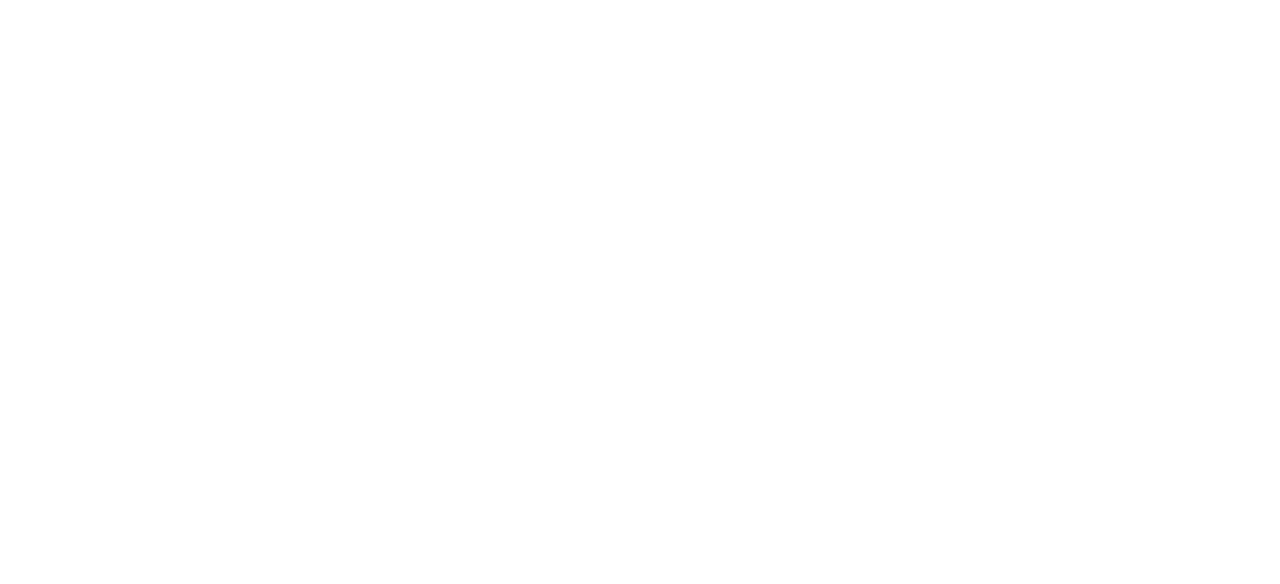
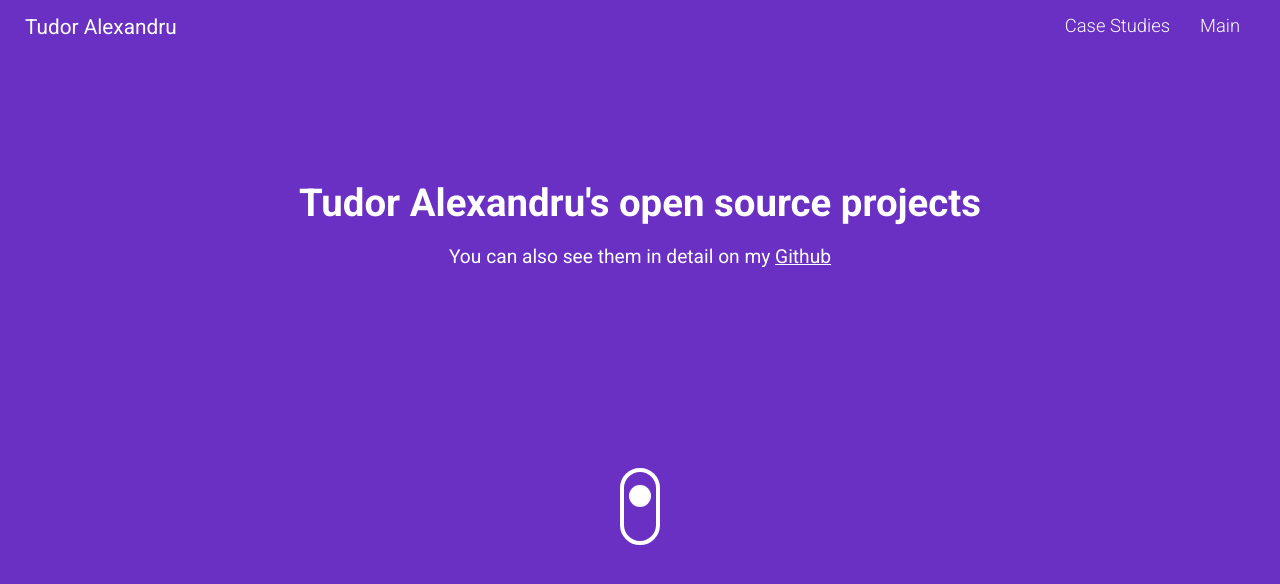
Before and after one commit to tudorale/portfolio-nextjs, a Next.js app: page /open-source in a window 1280 px wide. Shown: the top 584 px of the page. Built offline with nearby package versions, Linux system fonts and the light colour scheme.

Commit message:
making navbar dynamic, removing unused code, intialize open source page

```diff
--- a/components/Nav/Navbar.js
+++ b/components/Nav/Navbar.js
@@ -1,16 +1,32 @@
 import Link from "next/link"
 import styles from "./Navbar.module.css";
 
-function Navbar() {
+function Navbar({type}) {
 
     return (
         <div className={styles.navbar}>
             <h1><Link href="/">Tudor Alexandru</Link></h1>
-            <ul>
-                <li><Link href="/open-source">Open Source Projects</Link></li>
-                <li><Link href="/case-studies">Case Studies</Link></li>
-                <li><Link href="#contact">Hire Me</Link></li>
-            </ul>
+            {type === "main" &&
+                <ul>
+                    <li><Link href="/open-source">Open Source Projects</Link></li>
+                    <li><Link href="/case-studies">Case Studies</Link></li>
+                    <li><Link href="#contact">Hire Me</Link></li>
+                </ul>
+            }
+
+            {type === "open-source" &&
+                <ul>
+                    <li><Link href="/case-studies">Case Studies</Link></li>
+                    <li><Link href="/">Main</Link></li>
+                </ul>
+            }
+
+            {type === "case-studies" &&
+                <ul>
+                    <li><Link href="/open-source">Open Source Projects</Link></li>
+                    <li><Link href="/">Main</Link></li>
+                </ul>
+            }
         </div>
     )
 }
--- a/pages/index.js
+++ b/pages/index.js
@@ -42,7 +42,7 @@
       </Head>
 
       <div className={styles.hero}>
-        <Navbar/>
+        <Navbar type="main"/>
 
         <div className={styles.content}>
           <div className={styles.left}>
--- a/pages/open-source.js
+++ b/pages/open-source.js
@@ -1,10 +1,61 @@
 import styles from "../styles/OpenSource.module.css";
+import Nav from "../components/Nav/Navbar";
+import Head from "next/head";
+import Link from "next/link";
 
 function opensource() {
     return (
-        <div>
+        <>
+            <Nav type="open-source" />
+            <Head>
+                <title>Tudor Alexandru - Open Source Projects</title>
+            </Head>
+            <div className={styles.openSource}>
+                <div className={styles.hero}>
+                    <h1>Tudor Alexandru&apos;s open source projects</h1>
+                    <p>You can also see them in detail on my <Link href="https://github.com/tudorale"><a target="_blank">Github</a></Link></p>
+                    <svg
+                        className={styles.scroll}
+                        width="40"
+                        height="77"
+                        viewBox="0 0 40 77"
+                        >
+                        <g id="scrollCircle" transform="translate(-253 -787)">
+                            <g
+                            id="Rectangle_12"
+                            transform="translate(253 787)"
+                            fill="none"
+                            stroke="#fff"
+                            strokeWidth="4"
+                            >
+                            <rect width="40" height="77" rx="20" stroke="none"></rect>
+                            <rect
+                                x="2"
+                                y="2"
+                                width="36"
+                                height="73"
+                                rx="18"
+                                fill="none"
+                            ></rect>
+                            </g>
+                            <circle
+                            className={styles.circle}
+                            id="Ellipse_1"
+                            cx="11"
+                            cy="11"
+                            r="11"
+                            transform="translate(262 798)"
+                            fill="#fff"
+                            ></circle>
+                        </g>
+                        </svg>
+                </div>
+            </div>
 
-        </div>
+            <div className={styles.openSourceContent}>
+
+            </div>
+        </>
     )
 }
 
--- a/styles/Home.module.css
+++ b/styles/Home.module.css
@@ -111,7 +111,3 @@
     position: relative;
     top: 50px;
 }
-
-.imageWrapper{
-
-}
--- a/styles/OpenSource.module.css
+++ b/styles/OpenSource.module.css
@@ -0,0 +1,46 @@
+.openSource .hero{
+    width: 100%;
+    position: absolute;
+    top: 0;
+    z-index: -1;
+    height: 100vh;
+    background: var(--main-color);
+    text-align: center;
+    color: white;
+}
+
+.openSource .hero h1{
+    position: relative;
+    top: 180px;
+    font-size: 2.4rem;
+}
+
+.openSource .hero p{
+    position: relative;
+    top: 200px;
+    font-size: 1.2rem;
+}
+
+.openSource .hero p a{
+    text-decoration: underline;
+}
+
+.openSource .hero .scroll{
+    position: relative;
+    top: 400px;
+}
+
+.circle {
+    animation: upDown 800ms infinite alternate-reverse;
+}
+
+@keyframes upDown {
+    0% {
+      -webkit-transform: translate(262px, 798px);
+      transform: translate(262px, 798px);
+    }
+    100% {
+      -webkit-transform: translate(262px, 830px);
+      transform: translate(262px, 830px);
+    }
+}
```
